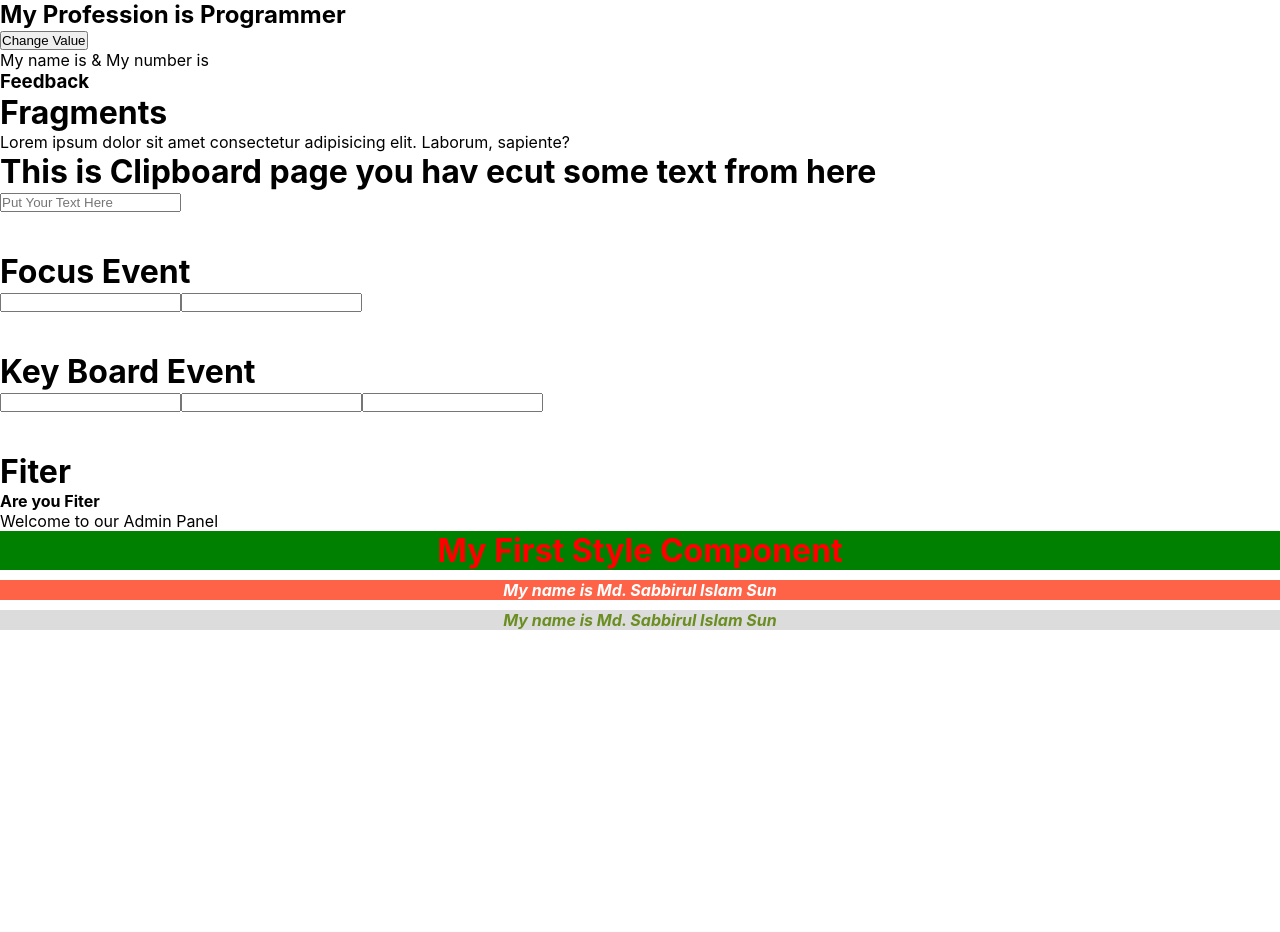
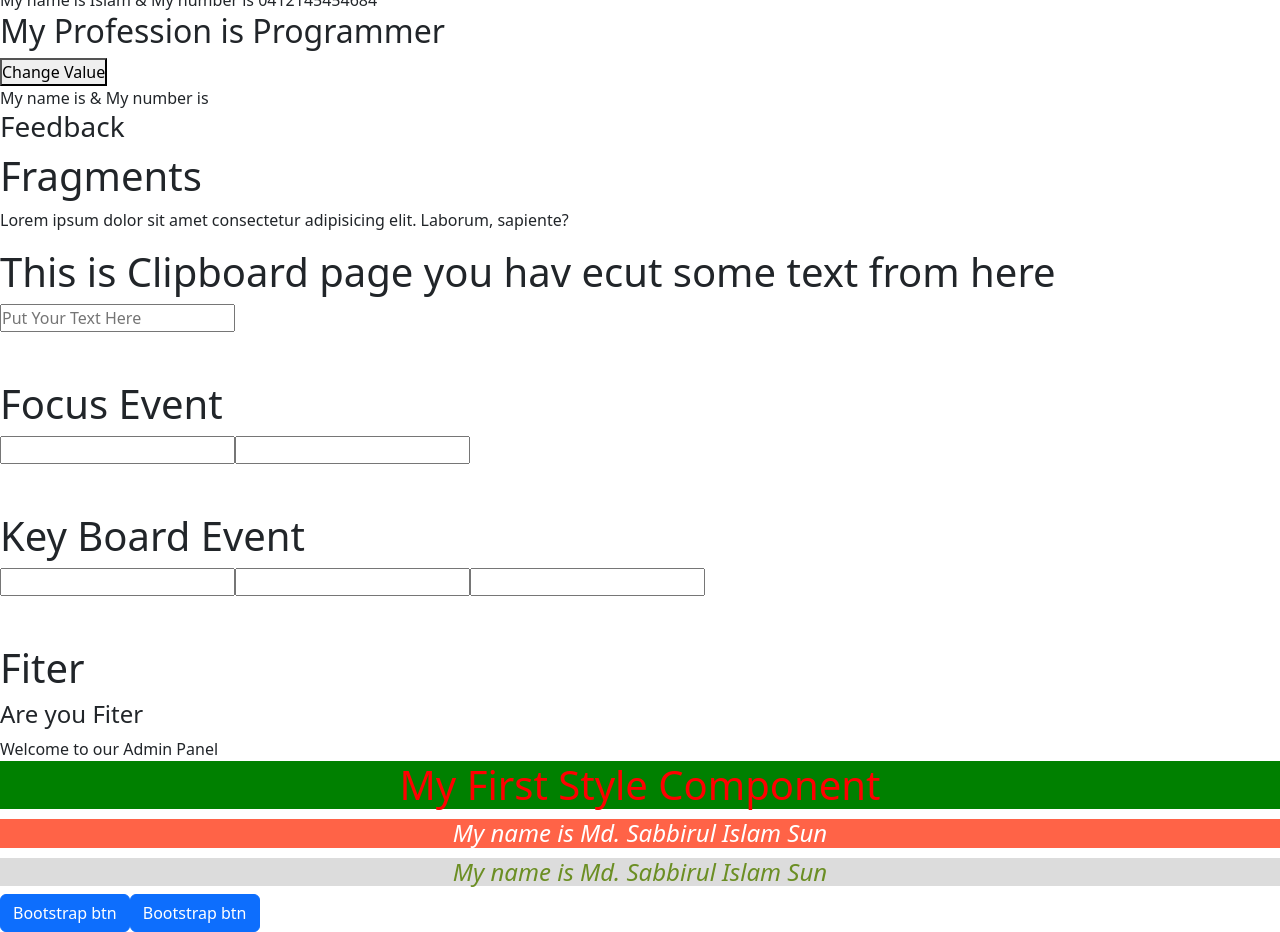
Before and after one commit to sabbirsun/practice-jsx, a React (Create React App) app in the folder practice/: page / in a window 1280 px wide. Shown: the part 60-992 px from the top of the page. Before the commit the page ends 800 px from the top, so only its background shows below. Built offline with nearby package versions, Linux system fonts and the light colour scheme.

Commit message:
bootstrap

```diff
--- a/practice/package.json
+++ b/practice/package.json
@@ -6,7 +6,9 @@
     "@testing-library/jest-dom": "^5.17.0",
     "@testing-library/react": "^13.4.0",
     "@testing-library/user-event": "^13.5.0",
+    "bootstrap": "^5.3.2",
     "react": "^18.2.0",
+    "react-bootstrap": "^2.10.0",
     "react-dom": "^18.2.0",
     "react-scripts": "5.0.1",
     "web-vitals": "^2.1.4"
--- a/practice/public/index.html
+++ b/practice/public/index.html
@@ -7,17 +7,21 @@
     <meta name="theme-color" content="#000000" />
     <meta
       name="description"
-      content="Web site created using create-react-app"
-    />
+      content="Web site created using create-react-app"/>
     <link rel="apple-touch-icon" href="%PUBLIC_URL%/logo192.png" />
 
     <link rel="manifest" href="%PUBLIC_URL%/manifest.json" />
 
     <title>React App</title>
-  </head>
-  <body>
-    <noscript>You need to enable JavaScript to run this app.</noscript>
+    <link href="https://cdn.jsdelivr.net/npm/bootstrap@5.2.3/dist/css/bootstrap.min.css" rel="stylesheet" integrity="sha384-rbsA2VBKQhggwzxH7pPCaAqO46MgnOM80zW1RWuH61DGLwZJEdK2Kadq2F9CUG65" crossorigin="anonymous">
+
+    </head>
+    <body>
+    <noscript>You need to enable JavaScript to run this app.
+    </noscript>
     <div id="root"></div>
 
+
+    <script src="https://cdn.jsdelivr.net/npm/bootstrap@5.2.3/dist/js/bootstrap.bundle.min.js" integrity="sha384-kenU1KFdBIe4zVF0s0G1M5b4hcpxyD9F7jL+jjXkk+Q2h455rYXK/7HAuoJl+0I4" crossorigin="anonymous"></script>
   </body>
 </html>
--- a/practice/src/App.js
+++ b/practice/src/App.js
@@ -11,6 +11,7 @@ import Keyboard from './Pages/Keyboard';
 import Fiter from './Pages/Fiter';
 import WelComeAdmin from './Pages/WelComeAdmin'
 import Style from './Pages/Style';
+import ReactBootstrap from './Pages/ReactBootstrap';
 
 function App() {
   return (
@@ -26,6 +27,7 @@ function App() {
       <Fiter />
       <WelComeAdmin />
       <Style />
+      <ReactBootstrap />
     </>
   );
 }
--- a/practice/src/Pages/Fragment.jsx
+++ b/practice/src/Pages/Fragment.jsx
@@ -1,6 +1,6 @@
 import React from 'react'
 
-function Fragments() {
+function Fragment() {
   return (
     <>
         <h1>Fragments</h1>
@@ -8,4 +8,4 @@ function Fragments() {
   )
 }
 
-export default Fragments
+export default Fragment
--- /dev/null
+++ b/practice/src/Pages/ReactBootstrap.jsx
@@ -0,0 +1,12 @@
+import React from 'react'
+import Button from "react-bootstrap/Button"
+function ReactBootstrap() {
+  return (
+    <div>
+        <button className='btn btn-primary'>Bootstrap btn</button>
+        <Button>Bootstrap btn</Button>
+    </div>
+  )
+}
+
+export default ReactBootstrap
--- a/practice/src/index.js
+++ b/practice/src/index.js
@@ -3,6 +3,7 @@ import ReactDOM from 'react-dom/client';
 import './index.css';
 import App from './App';
 import reportWebVitals from './reportWebVitals';
+import 'bootstrap/dist/css/bootstrap.min.css';
 
 const root = ReactDOM.createRoot(document.getElementById('root'));
 root.render(
```
Also changed, not shown: 1 other file (tests, documents, lock files or other folders).
